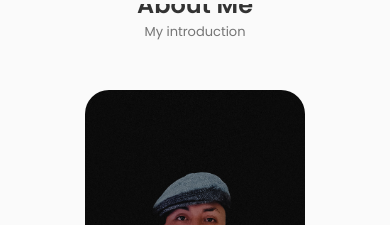
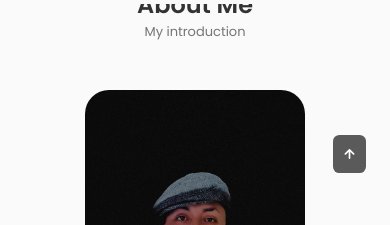
Before and after one commit to Deybi1004/Web-Profile, a React (Create React App) app: page / in a window 390 px wide. Shown: the part 840-1065 px from the top of the page. Built offline with nearby package versions, Linux system fonts and the light colour scheme.

Commit message:
Component Scroll Up

```diff
--- a/src/App.js
+++ b/src/App.js
@@ -9,6 +9,7 @@
 import Testimonials from './components/testimonials/Testimonials';
 import Contact from './components/contact/Contact';
 import Footer from './components/footer/Footer';
+import ScrollUp from './components/scrollup/ScrollUp';
 
 function App() {
   return (
@@ -23,6 +24,7 @@
       <Testimonials/>
       <Contact/>
       <Footer/>
+      <ScrollUp/>
     </main>
     </>
   );
--- a/src/components/contact/Contact.jsx
+++ b/src/components/contact/Contact.jsx
@@ -1,16 +1,20 @@
-import React, { useRef } from 'react';
-import emailjs from '@emailjs/browser';
+import React, { useRef } from "react";
+import emailjs from "@emailjs/browser";
 import "./contact.css";
 
 function Contact() {
-
   const form = useRef();
 
   const sendEmail = (e) => {
     e.preventDefault();
 
-    emailjs.sendForm('service_5uygcja', 'template_of3sfmf', form.current, 'IBJO67_9PdO6rRmvz')
-      e.target.reset()
+    emailjs.sendForm(
+      "service_5uygcja",
+      "template_of3sfmf",
+      form.current,
+      "IBJO67_9PdO6rRmvz"
+    );
+    e.target.reset();
   };
 
   return (
@@ -29,7 +33,12 @@
               <h3 className="contact__card-title">Email</h3>
               <span className="contact__card-data">deybiorrego@gmail.com</span>
 
-              <a href="deybiorrego@gmail.com" className="contact__button">
+              <a
+                href="deybiorrego@gmail.com"
+                target="_blank"
+                rel="noreferrer"
+                className="contact__button"
+              >
                 Write me
                 <i className="bx bx-right-arrow-alt contact__button-icon"></i>
               </a>
@@ -44,6 +53,7 @@
               <a
                 href="https://api.whatsapp.com/send?phone=51939416975&text=Hola , deseo más información"
                 target="_blank"
+                rel="noreferrer"
                 className="contact__button"
               >
                 Write me
@@ -60,6 +70,7 @@
               <a
                 href="https://www.linkedin.com/in/deybi-orrego-a3b1b2237/"
                 target="_blank"
+                rel="noreferrer"
                 className="contact__button"
               >
                 Write me
--- /dev/null
+++ b/src/components/scrollup/ScrollUp.jsx
@@ -0,0 +1,22 @@
+import React from 'react'
+import "./scrollup.css"
+
+function ScrollUp() {
+
+    window.addEventListener('scroll', function() {
+        const scrollUp = document.querySelector(".scrollup");
+        //When the scroll is higher than 560 viewport height, add the show-scroll class to a tag with the scroll-top class
+
+        if (this.scrollY >= 560) scrollUp.classList.add("show-scroll");
+        else scrollUp.classList.remove("show-scroll");
+
+    })
+
+  return (
+    <a href="#" className="scrollup">
+        <i className="uil uil-arrow-up scrollup__icon"></i>
+    </a>
+  )
+}
+
+export default ScrollUp
--- /dev/null
+++ b/src/components/scrollup/scrollup.css
@@ -0,0 +1,51 @@
+.scrollup {
+    position: fixed;
+    right: 2.5rem;
+    bottom: -20%;
+    background-color: var(--title-color);
+    opacity: 0.8;
+    padding: 0.3rem 0.5rem;
+    border-radius: 0.4rem;
+    z-index: var(--z-tooltip);
+    transition: .4s;
+}
+
+.scrollup__icon {
+    font-size: 1.5rem;
+    color: var(--container-color)
+}
+
+.scrollup:hover {
+    background-color: var(--title-color-dark);
+}
+
+/*Showw scroll*/
+.show-scroll {
+bottom: 3rem;
+}
+
+
+
+/*=============== BREAKPOINTS ===============*/
+/* For large devices */
+@media screen and (max-width: 992px) {
+    .scrollup {
+        right: 1.5rem;
+        padding: 0.25rem 0.4rem;
+    }
+    .scrollup__icon {
+        font-size: 1.25rem;
+    }
+  }
+@media screen and (max-width: 768px) {
+     .show-scroll {
+        bottom: 4rem;
+     }
+  }
+
+/* For small devices */
+@media screen and (max-width: 350px) {
+       .scrollup {
+            right: 1rem;
+       }
+    }
```
